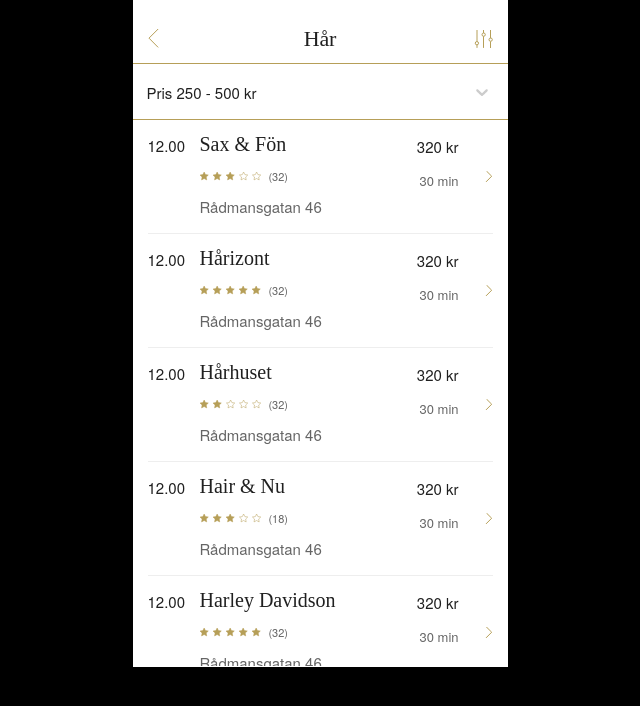
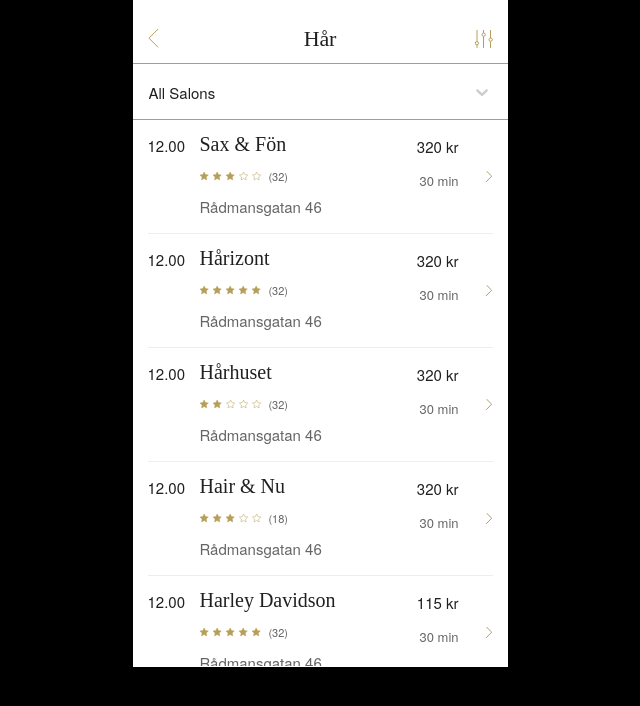
Before and after one commit to marcin505/cloudnine-test, a React (Create React App) app: page / in a window 1280 px wide. Shown: the top 706 px of the page, without its empty margins (320-960 px from the left). Built offline with nearby package versions, Linux system fonts and the light colour scheme.

Commit message:
Store Integration

```diff
--- a/package.json
+++ b/package.json
@@ -49,6 +49,7 @@
     "@types/react-select": "^4.0.15",
     "@types/styled-components": "^5.1.9",
     "eslint-config-prettier": "^8.3.0",
-    "eslint-plugin-prettier": "^3.4.0"
+    "eslint-plugin-prettier": "^3.4.0",
+    "eslint-plugin-react-hooks": "^4.2.0"
   }
 }
--- a/src/components/SalonsListView/PriceFilter/PriceFilter.tsx
+++ b/src/components/SalonsListView/PriceFilter/PriceFilter.tsx
@@ -1,16 +1,16 @@
-import React, { ReactElement } from 'react';
+import React, { ReactElement, useMemo } from 'react';
 import styled from 'styled-components';
 import Select from 'react-select';
-import {
-  PRICE_OPTIONS,
-  DEFAULT_PRICE_OPTION,
-} from 'constants/constants';
+import { PRICE_OPTIONS } from 'constants/constants';
+import { AvailablePriceRangesType } from 'types';
+import { getSelectedPriceOption } from 'utils/utils';
 
 interface PriceFilterProps {
   priceSelectionHandler: (val: {
     value: string;
     label: string;
   }) => void;
+  selectedPriceRange: AvailablePriceRangesType;
 }
 
 const StyledSelect = styled(Select)`
@@ -43,6 +43,7 @@
     ...textStyle,
     backgroundColor: state.isSelected ? '#fae39f' : 'transparent',
     cursor: 'pointer',
+    padding: '12px 16px',
     '&:hover': {
       backgroundColor: '#fae39f',
     },
@@ -50,7 +51,7 @@
   singleValue: (base: any) => ({
     ...base,
     ...textStyle,
-    marginLeft: '6px',
+    marginLeft: '8px',
   }),
   menu: (base: any) => ({
     ...base,
@@ -64,12 +65,17 @@
 
 const PriceFilter = ({
   priceSelectionHandler,
+  selectedPriceRange,
 }: PriceFilterProps): ReactElement => {
+  const selectedPriceOption = useMemo(() => {
+    return getSelectedPriceOption({ priceRange: selectedPriceRange });
+  }, [selectedPriceRange]);
+
   return (
     <StyledSelect
       options={PRICE_OPTIONS}
       onChange={priceSelectionHandler}
-      defaultValue={DEFAULT_PRICE_OPTION}
+      value={selectedPriceOption}
       components={{
         IndicatorSeparator: () => null,
       }}
--- a/src/components/SalonsListView/SalonListView.tsx
+++ b/src/components/SalonsListView/SalonListView.tsx
@@ -1,9 +1,17 @@
-import React, { ReactElement, useCallback, useContext } from 'react';
+import React, {
+  ReactElement,
+  useCallback,
+  useContext,
+  useMemo,
+} from 'react';
 import styled from 'styled-components';
 import Header from 'components/SalonsListView/Header/Header';
 import PriceFilter from 'components/SalonsListView/PriceFilter/PriceFilter';
 import SalonsList from 'components/SalonsListView/SalonsList/SalonsList';
 import { StoreContext } from 'store/StoreProvider';
+import { updatePriceRangeAction } from 'store/actions';
+import { SalonType } from 'types';
+import { isPriceWithinRange } from 'utils/utils';
 
 const SalonsListViewWrapper = styled.section`
   background: #fff;
@@ -11,16 +19,37 @@
 `;
 
 const SalonsListView = (): ReactElement => {
-  const priceSelectionHandler = useCallback((val) => {
-    console.log(val);
-  }, []);
+  const { salonsList, selectedPriceRange, dispatch } =
+    useContext(StoreContext);
+  const priceSelectionHandler = useCallback(
+    (selectedValue) => {
+      // console.log(28, selectedValue);
+      dispatch(
+        updatePriceRangeAction({
+          selectedPriceRange: selectedValue.value,
+        }),
+      );
+    },
+    [dispatch],
+  );
+  const filteredSalons = useMemo(() => {
+    return salonsList.reduce((acc: SalonType[], cur: SalonType) => {
+      return isPriceWithinRange({
+        price: cur.price,
+        priceRange: selectedPriceRange,
+      })
+        ? [...acc, cur]
+        : acc;
+    }, [] as SalonType[]);
+  }, [selectedPriceRange, salonsList]);
 
-  const { salonsList } = useContext(StoreContext);
   return (
     <SalonsListViewWrapper>
       <Header heading="Hår" />
-      <PriceFilter {...{ priceSelectionHandler }} />
-      <SalonsList {...{ salonsList }} />
+      <PriceFilter
+        {...{ priceSelectionHandler, selectedPriceRange }}
+      />
+      <SalonsList {...{ filteredSalons }} />
     </SalonsListViewWrapper>
   );
 };
--- a/src/components/SalonsListView/SalonsList/SalonsList.tsx
+++ b/src/components/SalonsListView/SalonsList/SalonsList.tsx
@@ -4,7 +4,7 @@
 import SalonsListItem from './SalonsListItem';
 
 interface SalonsListProps {
-  salonsList: SalonType[];
+  filteredSalons: SalonType[];
 }
 
 const StyledUl = styled.ul`
@@ -15,11 +15,11 @@
 `;
 
 const SalonsList = ({
-  salonsList,
+  filteredSalons,
 }: SalonsListProps): ReactElement => {
-  return salonsList.length ? (
+  return filteredSalons.length ? (
     <StyledUl>
-      {salonsList.map((salon: SalonType) => (
+      {filteredSalons.map((salon: SalonType) => (
         <SalonsListItem {...{ salon }} key={salon.id} />
       ))}
     </StyledUl>
--- a/src/constants/constants.tsx
+++ b/src/constants/constants.tsx
@@ -5,6 +5,10 @@
 } from 'types';
 
 export const PRICE_OPTIONS: SelectOptionType[] = [
+  {
+    value: PriceRangeValuesEnum.ALL,
+    label: 'All Salons',
+  },
   {
     value: PriceRangeValuesEnum.RANGE_1,
     label: 'Pris 0 - 250 kr',
@@ -18,9 +22,6 @@
     label: 'Pris 500 - 750 kr',
   },
 ];
-
-export const DEFAULT_PRICE_OPTION: SelectOptionType =
-  PRICE_OPTIONS[1];
 
 export const SALONS_LIST: SalonType[] = [
   {
@@ -66,7 +67,7 @@
   {
     id: 4,
     companyName: 'Harley Davidson',
-    price: 320,
+    price: 115,
     reviews: 32,
     address: 'Rådmansgatan 46',
     distance: 30,
@@ -86,7 +87,7 @@
   {
     id: 6,
     companyName: 'Fred Durst',
-    price: 90,
+    price: 220,
     reviews: 38,
     address: 'Lundgatan 55',
     distance: 10,
--- a/src/store/StoreProvider.tsx
+++ b/src/store/StoreProvider.tsx
@@ -1,7 +1,5 @@
 import React, { ReactElement, useReducer, Context } from 'react';
-import { SALONS_LIST } from 'constants/constants';
-import { updateSelectedTabAction } from './actions';
-import reducer, { initialState, StoreType } from './reducer';
+import reducer, { initialState } from './reducer';
 
 const StoreContext: Context<any> = React.createContext(initialState);
 
@@ -10,14 +8,17 @@
 }: {
   children: React.ReactNode;
 }): ReactElement => {
-  const [{ salonsList }, dispatch] = useReducer(
-    reducer,
-    initialState,
-  );
-
-  console.log(salonsList);
+  const [{ salonsList, selectedPriceRange, selectedTab }, dispatch] =
+    useReducer(reducer, initialState);
   return (
-    <StoreContext.Provider value={{ salonsList }}>
+    <StoreContext.Provider
+      value={{
+        salonsList,
+        selectedPriceRange,
+        selectedTab,
+        dispatch,
+      }}
+    >
       {children}
     </StoreContext.Provider>
   );
--- a/src/store/actions.ts
+++ b/src/store/actions.ts
@@ -1,19 +1,20 @@
-import { TabsHeadingsEnum, PriceRangeValuesEnum } from 'types';
+import {
+  PriceRangeValuesEnum,
+  AvailablePriceRangesType,
+  AvailableTabsType,
+} from 'types';
 
 const UPDATE_SELECTED_PRICE_RANGE = 'UPDATE_SELECTED_PRICE_RANGE';
 const UPDATE_SELECTED_TAB = 'UPDATE_SELECTED_TAB';
 
 interface UpdateSelectedTabActionType {
   type: typeof UPDATE_SELECTED_TAB;
-  selectedTab: TabsHeadingsEnum.TAB_1 | TabsHeadingsEnum.TAB_2;
+  selectedTab: AvailableTabsType;
 }
 
 interface UpdateSelectedPriceRangeActionType {
   type: typeof UPDATE_SELECTED_PRICE_RANGE;
-  selectedPriceRange:
-    | PriceRangeValuesEnum.RANGE_1
-    | PriceRangeValuesEnum.RANGE_2
-    | PriceRangeValuesEnum.RANGE_3;
+  selectedPriceRange: AvailablePriceRangesType;
 }
 
 const updatePriceRangeAction = ({
@@ -31,7 +32,7 @@
 const updateSelectedTabAction = ({
   selectedTab,
 }: {
-  selectedTab: TabsHeadingsEnum.TAB_1 | TabsHeadingsEnum.TAB_2;
+  selectedTab: AvailableTabsType;
 }): UpdateSelectedTabActionType => ({
   type: UPDATE_SELECTED_TAB,
   selectedTab,
--- a/src/store/reducer.ts
+++ b/src/store/reducer.ts
@@ -2,6 +2,7 @@
   PriceRangeValuesEnum,
   SalonType,
   TabsHeadingsEnum,
+  AvailablePriceRangesType,
 } from 'types';
 import { SALONS_LIST } from 'constants/constants';
 import {
@@ -11,16 +12,13 @@
 } from './actions';
 
 export interface StoreType {
-  selectedPriceRange:
-    | PriceRangeValuesEnum.RANGE_1
-    | PriceRangeValuesEnum.RANGE_2
-    | PriceRangeValuesEnum.RANGE_3;
+  selectedPriceRange: AvailablePriceRangesType;
   selectedTab: TabsHeadingsEnum.TAB_1 | TabsHeadingsEnum.TAB_2;
   salonsList: SalonType[];
 }
 
 export const initialState: StoreType = {
-  selectedPriceRange: PriceRangeValuesEnum.RANGE_2,
+  selectedPriceRange: PriceRangeValuesEnum.ALL,
   selectedTab: TabsHeadingsEnum.TAB_1,
   salonsList: SALONS_LIST,
 };
--- a/src/types/types.tsx
+++ b/src/types/types.tsx
@@ -10,7 +10,7 @@
 }
 
 export interface SelectOptionType {
-  value: string;
+  value: AvailablePriceRangesType;
   label: string;
 }
 
@@ -18,12 +18,23 @@
   RANGE_1 = '0-250',
   RANGE_2 = '250-500',
   RANGE_3 = '500-750',
+  ALL = 'all',
 }
 
 export enum TabsHeadingsEnum {
   TAB_1 = 'Info',
   TAB_2 = 'Schema',
 }
+
+export type AvailableTabsType =
+  | TabsHeadingsEnum.TAB_1
+  | TabsHeadingsEnum.TAB_2;
+
+export type AvailablePriceRangesType =
+  | PriceRangeValuesEnum.RANGE_1
+  | PriceRangeValuesEnum.RANGE_2
+  | PriceRangeValuesEnum.RANGE_3
+  | PriceRangeValuesEnum.ALL;
 
 export interface ParamsType {
   salonId: string;
--- /dev/null
+++ b/src/utils/utils.ts
@@ -0,0 +1,38 @@
+import {
+  AvailablePriceRangesType,
+  PriceRangeValuesEnum,
+  SelectOptionType,
+} from 'types';
+import { PRICE_OPTIONS } from 'constants/constants';
+
+export const isPriceWithinRange = ({
+  price,
+  priceRange,
+}: {
+  price: number;
+  priceRange: AvailablePriceRangesType;
+}): boolean => {
+  switch (priceRange) {
+    case PriceRangeValuesEnum.ALL:
+      return true;
+    case PriceRangeValuesEnum.RANGE_1:
+      return price > 0 && price < 250;
+    case PriceRangeValuesEnum.RANGE_2:
+      return price > 250 && price < 500;
+    case PriceRangeValuesEnum.RANGE_3:
+      return price > 500 && price < 750;
+    default:
+      return false;
+  }
+};
+
+export const getSelectedPriceOption = ({
+  priceRange,
+}: {
+  priceRange: AvailablePriceRangesType;
+}): SelectOptionType => {
+  return (
+    PRICE_OPTIONS.find((option) => option.value === priceRange) ||
+    PRICE_OPTIONS[1]
+  );
+};
```
Also changed, not shown: .eslintrc.json, 1 other file (tests, documents, lock files or other folders).
